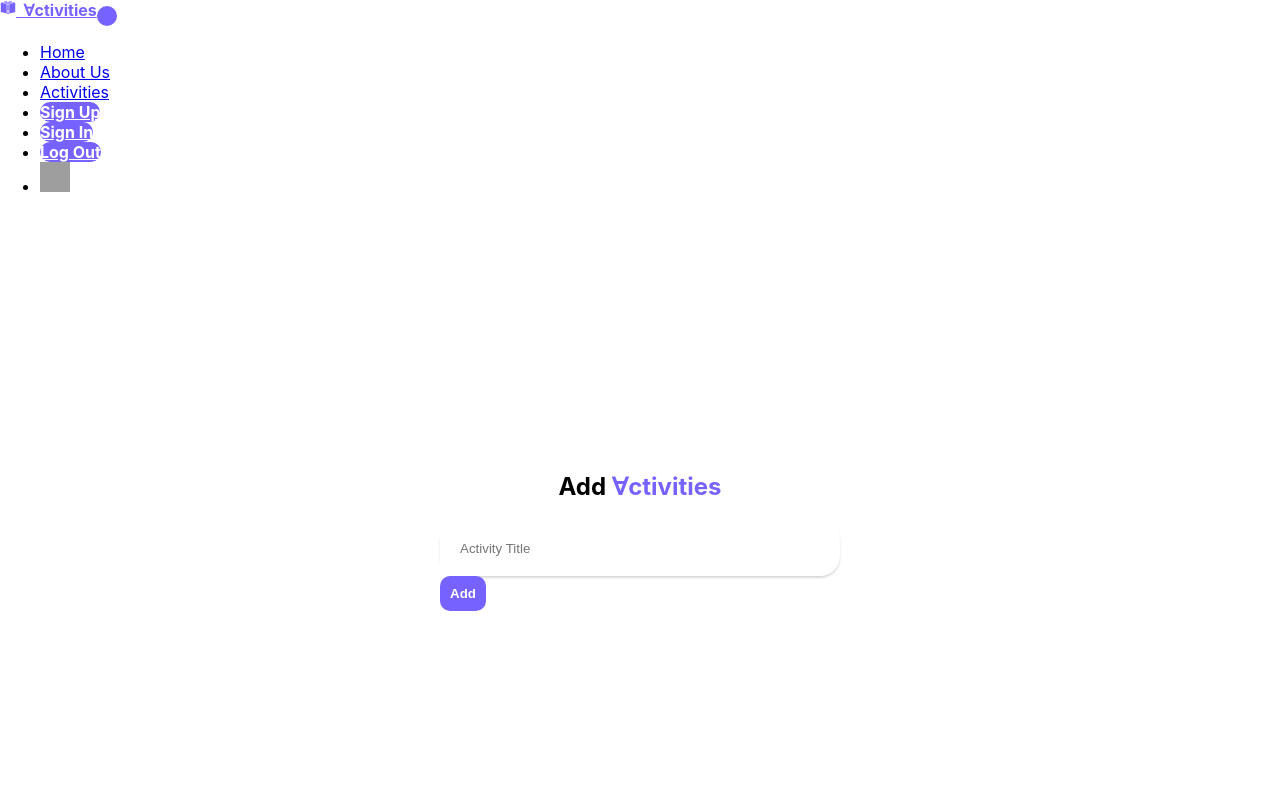
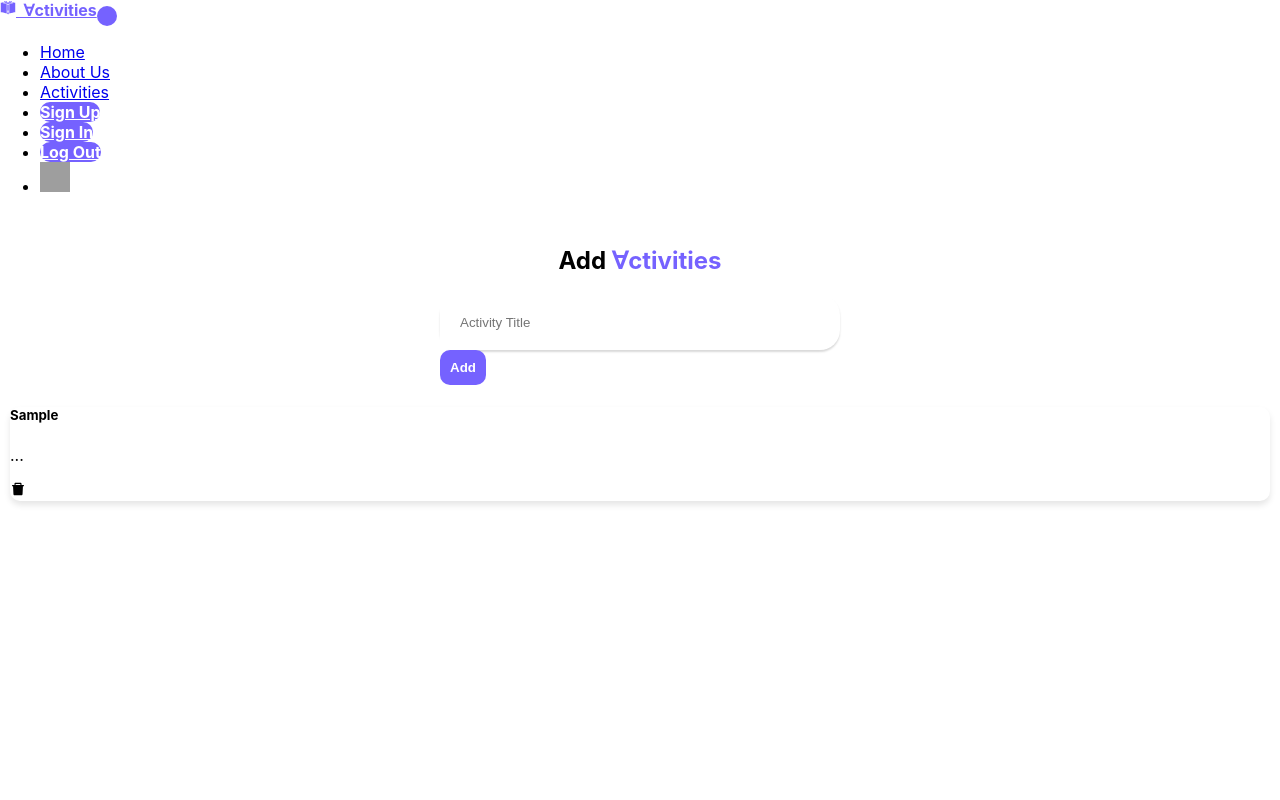
Before and after one commit to VelpCode/addActiv, a React (Create React App) app in the folder frontend/: page /active in a window 1280 px wide. Both pictures are taken after typing "Sample" into the empty fields and a click on the button "Add". Shown: the top 800 px of the page. Built offline with nearby package versions, Linux system fonts and the light colour scheme; grey boxes are pictures that could not be loaded; the HTML template or start-up script is replaced by a standard one.

Commit message:
changesmad3

```diff
--- a/frontend/package.json
+++ b/frontend/package.json
@@ -6,6 +6,7 @@
     "@testing-library/jest-dom": "^5.17.0",
     "@testing-library/react": "^13.4.0",
     "@testing-library/user-event": "^13.5.0",
+    "bootstrap": "^3.4.1",
     "react": "^18.2.0",
     "react-dom": "^18.2.0",
     "react-icons": "^4.12.0",
--- a/frontend/src/components/active/Active.jsx
+++ b/frontend/src/components/active/Active.jsx
@@ -1,5 +1,6 @@
 import React, { useEffect, useRef, useState } from 'react';
 import './active.css';
+import ActivityCards from './ActivityCards';
 
 
 const Active = () => {
@@ -40,11 +41,10 @@ const Active = () => {
         setArray([...Array, Inputs])
         setInputs({ title: "", body: "" });
     }
-    console.log(Array)
-
     return (
 
         <div className="agdive">
+            <div className="addwholesec">
             <div className="logheader">
                 <h2 className='headingact'>Add <span style={{ color: '#7562FF' }}>∀ctivities</span></h2>
             </div>
@@ -55,7 +55,20 @@ const Active = () => {
                 </div>
                 <button className="addbutt" onClick={submit}>Add</button>
             </div>
+            </div>
+            <div className="todo-body">
+            <div className="container fluid">
+                <div className='row'>
+                    {Array && Array.map((item, index) => (
+                        <div className="col-lg-3 col-md-4 col-sm-6" key={index}>
+                            <ActivityCards title={item.title} body={item.body}/>
+                        </div>
+                    ))}
+                </div>
+            </div>
         </div>
+        </div>
+
     )
 }
 
--- /dev/null
+++ b/frontend/src/components/active/ActivityCards.jsx
@@ -0,0 +1,17 @@
+import React from 'react'
+import { AiFillDelete } from "react-icons/ai"
+
+const ActivityCards = ({title, body}) => {
+  return (
+    <div className='p-3 mx-4 activcard'>
+        <div>
+            <h5>{title}</h5>
+            <p className='todo-card-p'>{body.split("", 77)}...</p>
+        </div>
+        <AiFillDelete />
+    </div>
+
+  )
+}
+
+export default ActivityCards
--- a/frontend/src/components/active/active.css
+++ b/frontend/src/components/active/active.css
@@ -27,12 +27,23 @@
 }
 
 .agdive {
+    height: 80vh;
+    width: 100%;
+}
+
+
+.todo-card-p {
+    text-align: justify;
+    text-justify: inter-word;
+}
+
+
+.addwholesec{
     display: flex;
     flex-direction: column;
     justify-content: center;
     align-items: center;
-    height: 80vh;
-    width: 100%;
+    margin-top: 30px;
 }
 
 .addbutt {
@@ -46,3 +57,9 @@
 .headingact {
     margin-bottom: 20px;
 }
+
+.activcard {
+    border-radius: 10px;
+    box-shadow: 0 4px 6px rgba(0, 0, 0, 0.1);
+    margin: 10px;
+}
```
Also changed, not shown: 1 other file (tests, documents, lock files or other folders).
